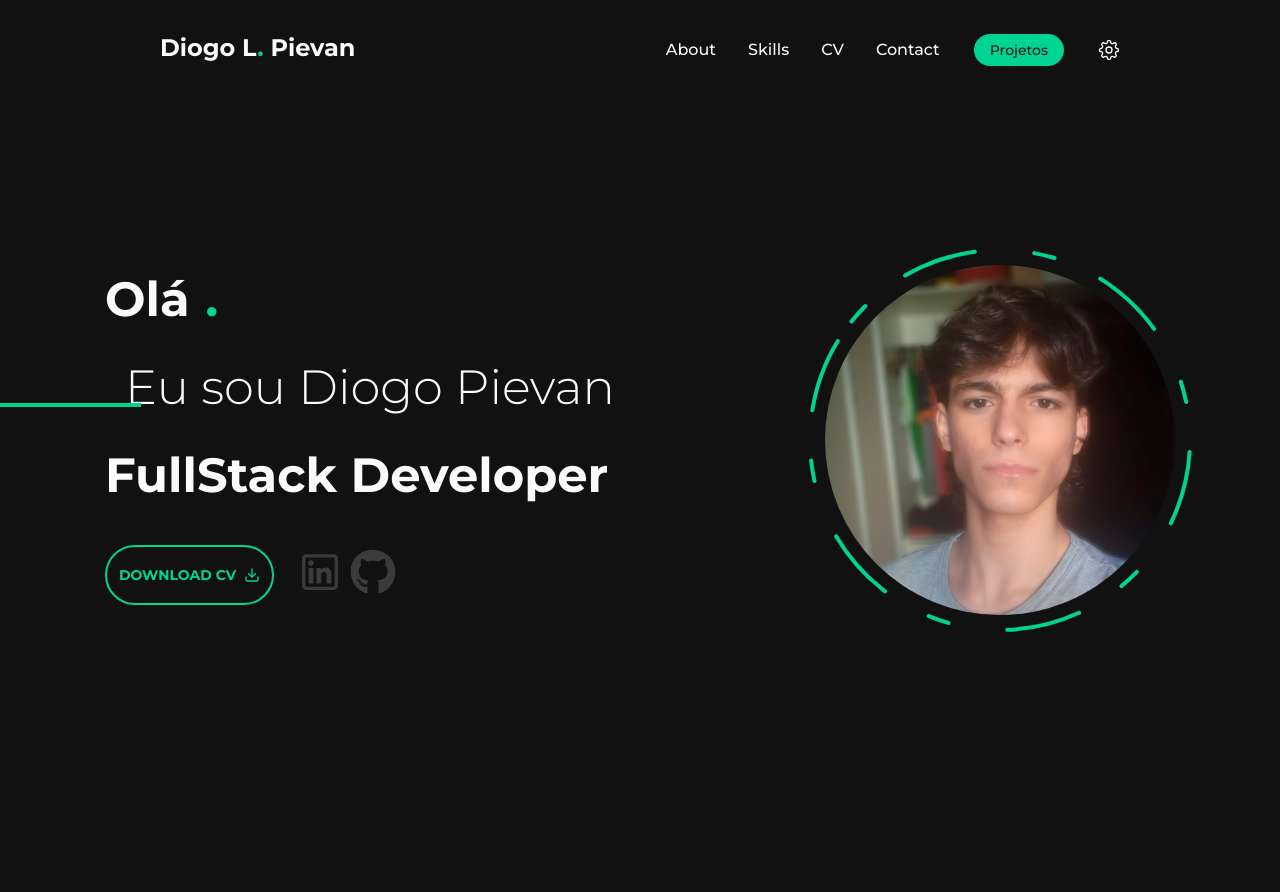
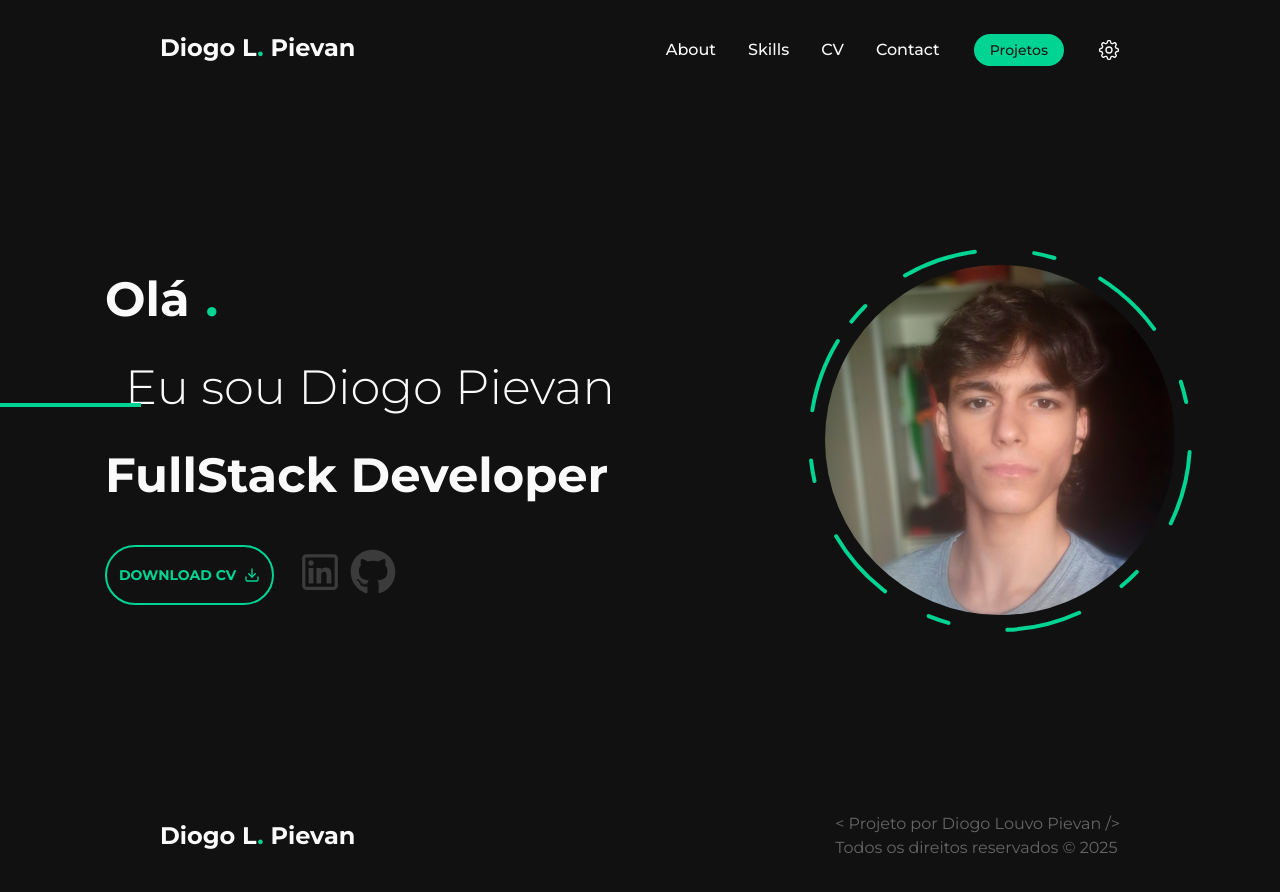
Before and after one commit to diogolpievan/portfolio, a Next.js app: page / in a window 1280 px wide. Before the commit the page ends 800 px from the top, so only its background shows below. Built offline with nearby package versions, Linux system fonts and the light colour scheme.

Commit message:
feat: add main to layout

```diff
--- a/src/app/layout.tsx
+++ b/src/app/layout.tsx
@@ -2,7 +2,7 @@ import type { Metadata } from "next";
 import { Montserrat } from "next/font/google";
 import "./globals.css";
 import { Header } from "@/components/header";
-import { Button } from "@/components/ui/button";
+import { Footer } from "@/components/footer";
 
 const montserrat = Montserrat({
   variable: "--font-montserrat",
@@ -20,9 +20,12 @@ export default function RootLayout({
 }: Readonly<{ children: React.ReactNode }>) {
   return (
     <html lang="en">
-      <body className={`${montserrat.variable} antialiased dark`}>
+      <body
+        className={`${montserrat.variable} antialiased dark h-full flex flex-col`}
+      >
         <Header />
-        {children}
+        <main className="flex-1">{children}</main>
+        <Footer />
       </body>
     </html>
   );
```
